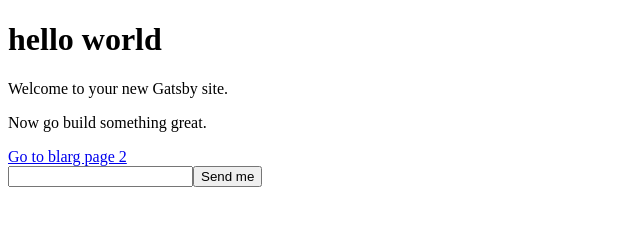
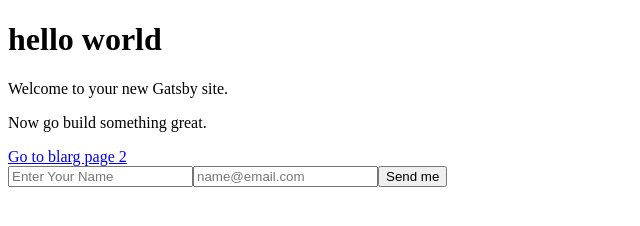
Before and after one commit to ryanbott/gatsby-test, a Gatsby site: page / in a window 1280 px wide. Shown: the whole page, without its empty margins (0-640 px from the left). Built offline with nearby package versions, Linux system fonts and the light colour scheme; Gatsby itself is replaced by a stand-in of ours.

Commit message:
contact form test

```diff
--- a/src/pages/index.js
+++ b/src/pages/index.js
@@ -14,7 +14,8 @@ const IndexPage = () => (
       data-netlify="true"
       data-netlify-honeypot="bot-field"
       >
-      <input type="text"></input>
+      <input name="name" type="text" placeholder="Enter Your Name"></input>
+      <input name="email" type="email" placeholder="name@email.com"></input>
       <button>Send me</button>
     </form>
   </div>
```
